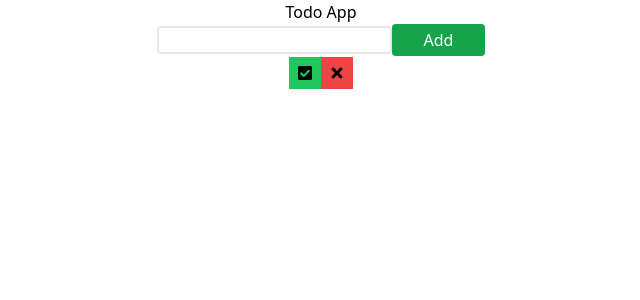
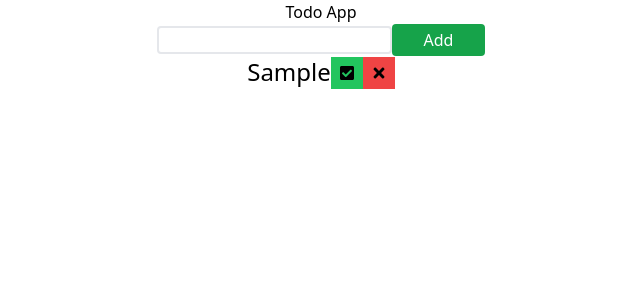
Before and after one commit to imanchamileva/todo_app_tsx, a React (Create React App) app: page / in a window 1280 px wide. Both pictures are taken after typing "Sample" into the empty fields and a click on the button "Add". Shown: the top 300 px of the page, without its empty margins (319-959 px from the left). Built offline with nearby package versions, Linux system fonts and the light colour scheme.

Commit message:
delete item in process

```diff
--- a/src/components/atoms/Input.tsx
+++ b/src/components/atoms/Input.tsx
@@ -3,13 +3,20 @@ import React, { ChangeEvent } from 'react'
 import {useState} from 'react'
 import { FaCheckSquare } from "react-icons/fa";
 import { FaTimes } from "react-icons/fa";
+import { MouseEventHandler } from 'react';
 
 
+  type ICardItem = {
+    title: string;
+    id: number;
+    };
 
-type ICardItem = {
-text: string;
-id: number;
-  };
+  type IUser = {
+    title: string;
+    id: number;
+
+  }
+
 
 export const Input = () => {
 
@@ -31,10 +38,12 @@ export const Input = () => {
     }
 
 
-    const removeItem = (id: number) : void => {
+    const removeItem = (id: any)  => {
 
-        const newList = arrayData.filter((item: ICardItem) => item.id != id)
+
+        const newList = arrayData.filter((item: ICardItem) => item.id !== id)
         setArrayData(newList);
+
     }
 
 
@@ -52,7 +61,7 @@ export const Input = () => {
                 <ul>
                         {arrayData.map((elem : ICardItem) => (
                             <li key={elem.id}>
-                              <span className="text-2xl">{elem.text}</span>
+                              <span className="text-2xl">{elem.title}</span>
                               <button className='cursor-pointer bg-green-500 px-2 py-2'><FaCheckSquare className='cursor-pointer' /></button>
 
                               <button onClick={removeItem}
```
